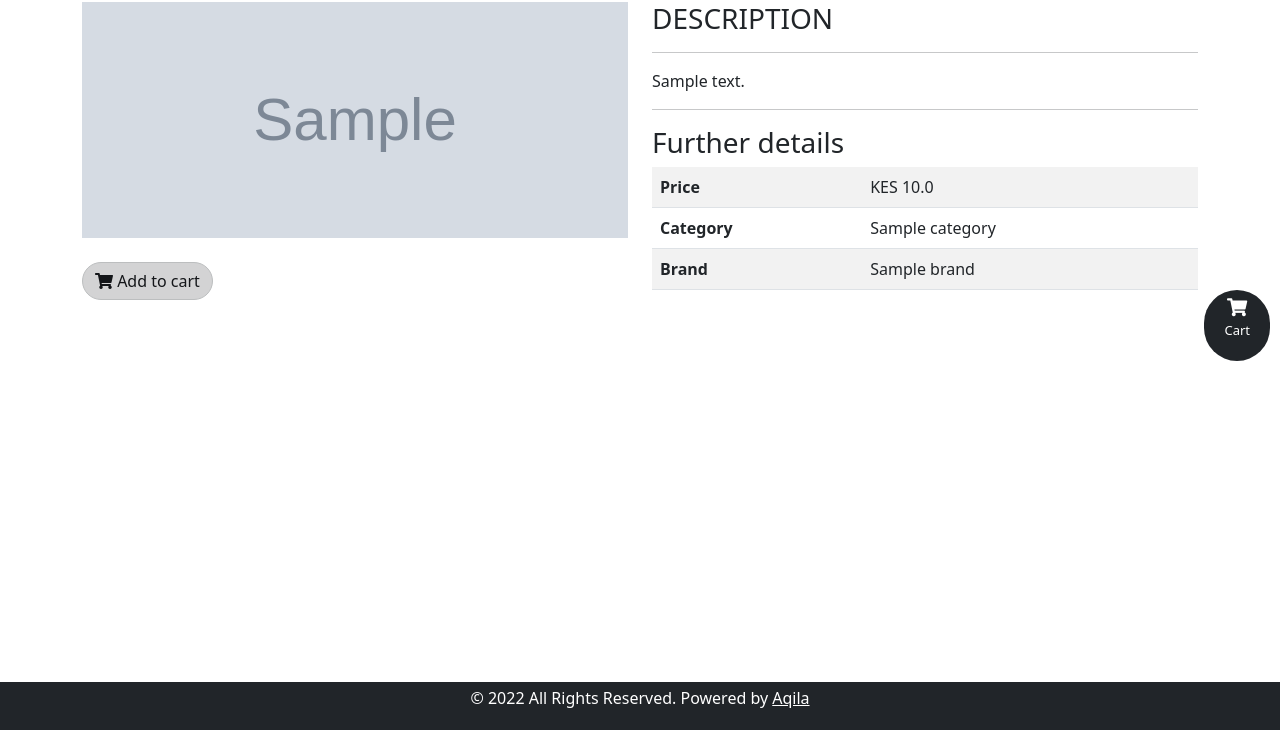
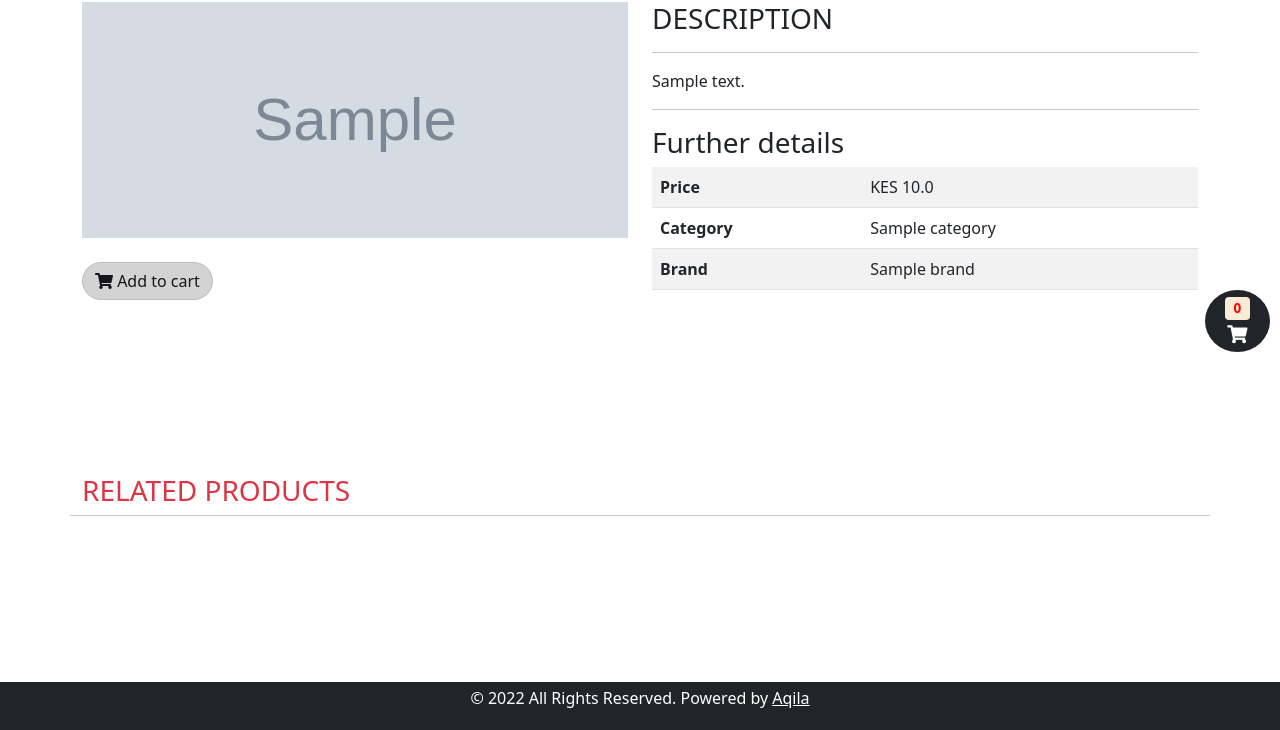
Before and after one commit to timothymadegwa/spares-ecommerce, a Django app: page /inventory/1 in a window 1280 px wide. Shown: the part 70-800 px from the top of the page. Run offline with Django 4.2, Linux system fonts and the light colour scheme; tables that the repository leaves empty hold one stand-in row (values such as "Sample post"); grey boxes marked "Sample" are stand-in pictures.

Commit message:
added the number of items in cart badge

```diff
--- a/spares/models.py
+++ b/spares/models.py
@@ -61,6 +61,12 @@ class Cart(models.Model):
     def item_total(self):
         return self.item.selling_price * self.quantity
 
+    @classmethod
+    def cart_count(cls, user_id):
+        items = cls.objects.filter(user = user_id, is_ordered = False)
+        count= sum(items.values_list('quantity', flat=True))
+        return int(count)
+
 class Shipping(models.Model):
     user = models.ForeignKey(User, on_delete=models.CASCADE)
     shipping_name = models.CharField(max_length=255, blank=False, null=False)
--- a/spares/static/css/style.css
+++ b/spares/static/css/style.css
@@ -1,4 +1,4 @@
-#feedback {
+#cart {
     display: block;
     position: fixed;
     top: 45%;
--- /dev/null
+++ b/spares/templates/_partials/cart_button.html
@@ -0,0 +1,3 @@
+<a href="{% url 'cart' %}" class="rounded-circle btn btn-sm btn-dark" id="cart" >
+    <span class="badge badge-danger" style="color: red; background-color:antiquewhite;" id="cart-count">{{count}}</span><br><i class="fas fa-shopping-cart"></i>
+</a>
--- a/spares/templates/spares/cart.html
+++ b/spares/templates/spares/cart.html
@@ -4,6 +4,7 @@
 {% block title %} | Home {% endblock %}
 {% block content %}
 <div class="container">
+    {% include '_partials/messages.html'%}
     <h5>Hello {{ user.first_name }}, You have {{count}} item(s) in your cart</h5><hr>
     {% if inventory %}
     <div class="table-responsive">
--- a/spares/templates/spares/home.html
+++ b/spares/templates/spares/home.html
@@ -5,9 +5,7 @@
 {% block content %}
 <div class="container">
   {% include '_partials/messages.html'%}
-  <a href="{% url 'cart' %}" class="rounded-circle btn btn-sm btn-dark" id="feedback" >
-    <i class="fas fa-shopping-cart"></i><p style="font-size: small;">Cart</p>
-  </a>
+  {% include '_partials/cart_button.html'%}
 
     <div id="carouselExampleDark" class="carousel carousel-dark slide" data-bs-ride="carousel">
         <div class="carousel-indicators">
--- a/spares/templates/spares/inventory.html
+++ b/spares/templates/spares/inventory.html
@@ -5,9 +5,7 @@
 {% block content %}
 <div class="container">
     {% include '_partials/messages.html'%}
-  <a href="{% url 'cart' %}" class="rounded-pill btn btn-sm btn-dark" id="feedback" >
-    <i class="fas fa-shopping-cart"></i><p style="font-size: small;">Cart</p>
-  </a>
+    {% include '_partials/cart_button.html'%}
     <div>
         <div class="row">
             <div class="col-md-6">
@@ -51,6 +49,13 @@
             </div>
         </div>
     </div>
+    <div class="row">
+        <h3 class="text-danger">RELATED PRODUCTS</h3><hr>
+        {% for inv in inventory %}
+          {% include '_partials/item.html'%}
+        {% endfor %}
+
+    </div>
     <br><br><br><br>
 </div>
 {% endblock content %}
--- a/spares/templates/spares/spares.html
+++ b/spares/templates/spares/spares.html
@@ -6,9 +6,7 @@
 
     <div class="container">
       {% include '_partials/messages.html'%}
-      <a href="{% url 'cart' %}" class="rounded-circle btn btn-sm btn-dark" id="feedback" >
-        <i class="fas fa-shopping-cart"></i><p style="font-size: small;">Cart</p>
-      </a>
+      {% include '_partials/cart_button.html'%}
         <div class="row">
             <div class="col-md-2">
 
--- a/spares/views.py
+++ b/spares/views.py
@@ -1,3 +1,4 @@
+from unicodedata import category
 from django.shortcuts import render, get_object_or_404
 from django.contrib.auth.decorators import login_required
 from django.views.decorators.csrf import csrf_exempt
@@ -12,28 +13,36 @@ from .models import *
 # @login_required(login_url='login')
 def home(request):
     inventory = Inventory.objects.filter(is_displayed=True, quantity__gt=0).order_by('name')
+    count = Cart.cart_count(user_id=request.user.id)
     context = {
         'inventory' : inventory,
+        'count' : count,
     }
     return render(request, 'spares/home.html', context)
 
 def spares(request):
     inventory = Inventory.objects.filter(is_displayed=True, quantity__gt=0).order_by('name')
+    count = Cart.cart_count(user_id=request.user.id)
     context = {
         'inventory' : inventory,
+        'count' : count,
     }
     return render(request, 'spares/spares.html', context)
 
 def inventory(request, id):
     item = get_object_or_404(Inventory, id=id)
+    inventory = Inventory.objects.filter(category=item.category).order_by('?').exclude(id=item.pk)
+    count = Cart.cart_count(user_id=request.user.id)
     context = {
         "item" : item,
+        "inventory" : inventory,
+        "count" : count,
     }
     return render(request, 'spares/inventory.html', context)
 
 def cart(request):
     cart_items = Cart.objects.filter(user = request.user, is_ordered = False)
-    count= sum(cart_items.values_list('quantity', flat=True))
+    count= Cart.cart_count(user_id=request.user.id)
     context = {
         "inventory" : cart_items,
         "count" : count,
@@ -60,13 +69,9 @@ def update_item(request):
         cart_item.save()
         if cart_item.quantity <= 0:
             cart_item.delete()
-            message = "Item was removed from your cart"
-            messages.success(request, message)
         return JsonResponse("Item was removed", safe=False)
     if action == "delete":
         cart_item.delete()
-        message = "Item was removed from your cart"
-        messages.success(request, message)
         return JsonResponse("Item was deleted", safe=False)
 
 def checkout(request):
```
